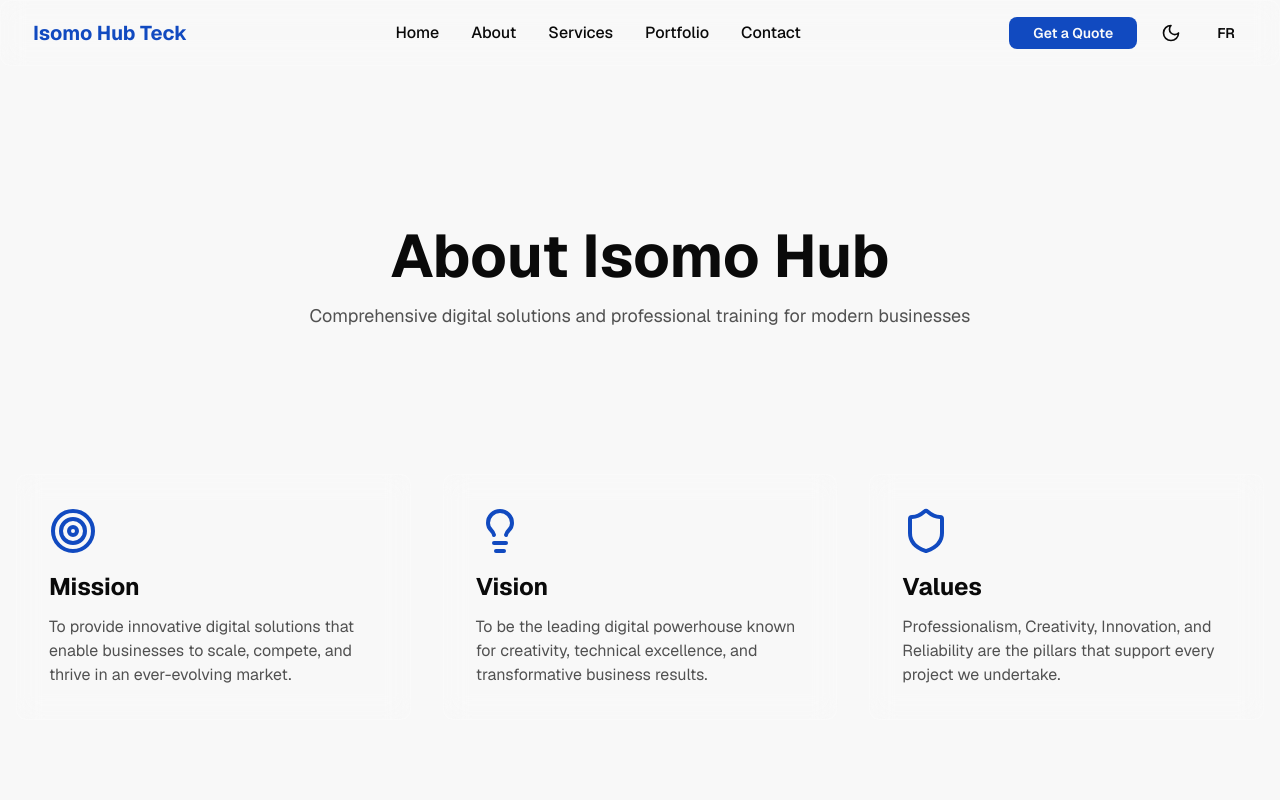
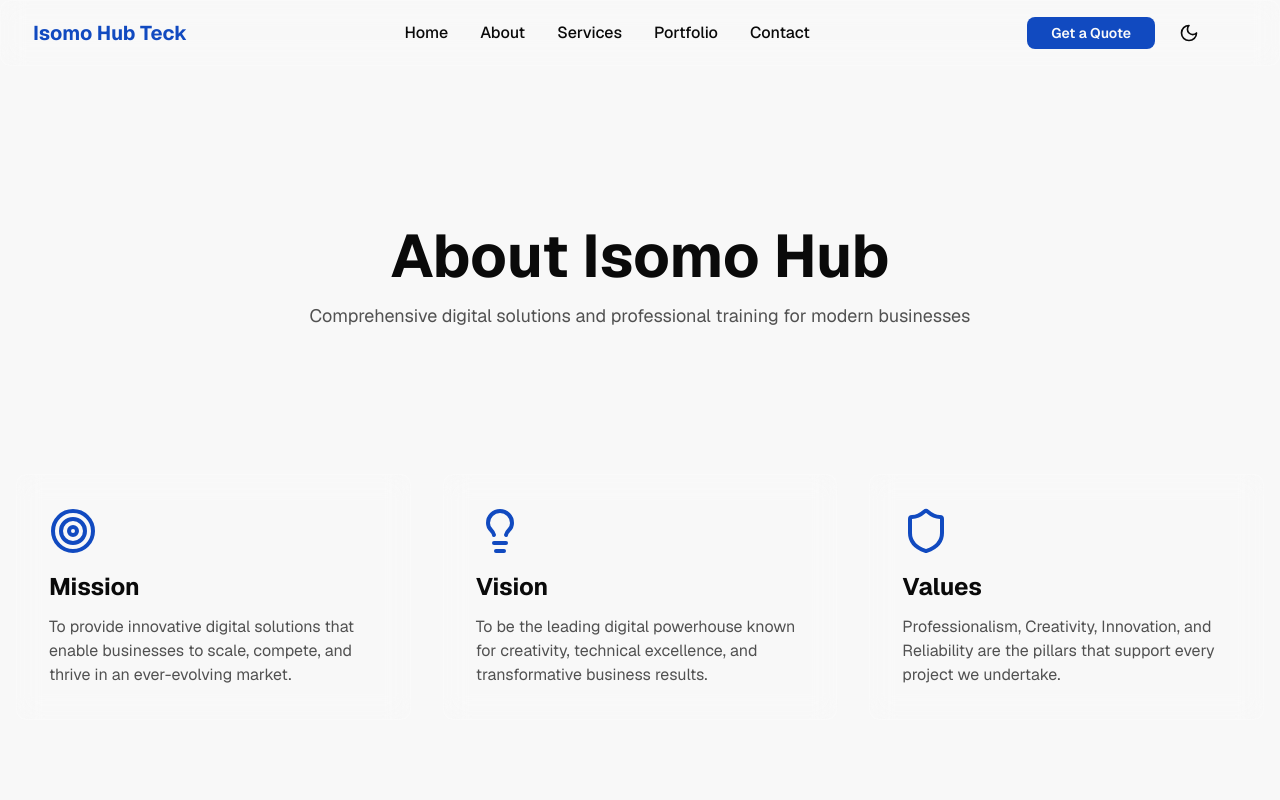
Before and after one commit to kappyrw/isomo-hub-website, a Next.js app: page /about in a window 1280 px wide. Shown: the top 800 px of the page. Built offline with nearby package versions, Linux system fonts and the light colour scheme.

Commit message:
updated language change no translation

```diff
--- a/components/navbar.tsx
+++ b/components/navbar.tsx
@@ -83,7 +83,6 @@ export const Navbar = () => {
               onClick={toggleLanguage}
               className="px-3 py-2 text-sm rounded-lg transition-all hover:bg-accent/30 font-semibold hover:scale-105"
             >
-              {lang === "en" ? "FR" : "EN"}
             </button>
             <button onClick={() => setIsOpen(!isOpen)} className="md:hidden p-2 icon-spin rounded-lg transition-colors">
               {isOpen ? <X size={20} /> : <Menu size={20} />}
```
